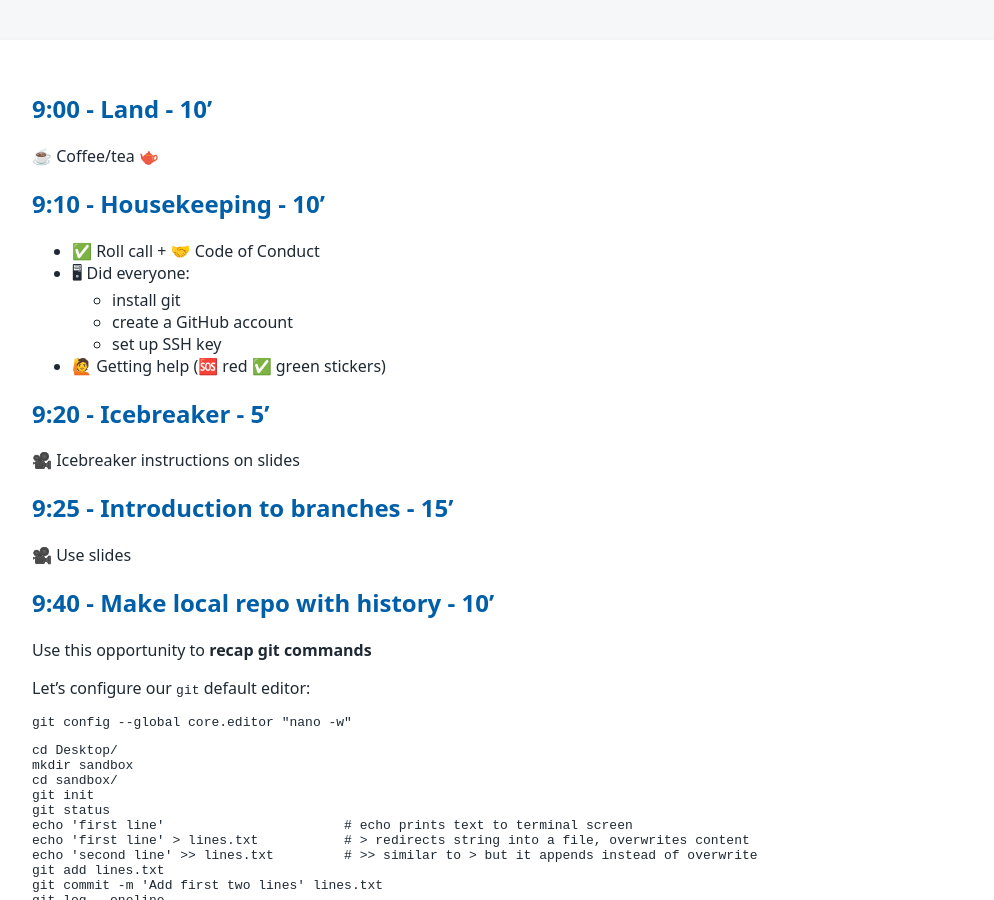
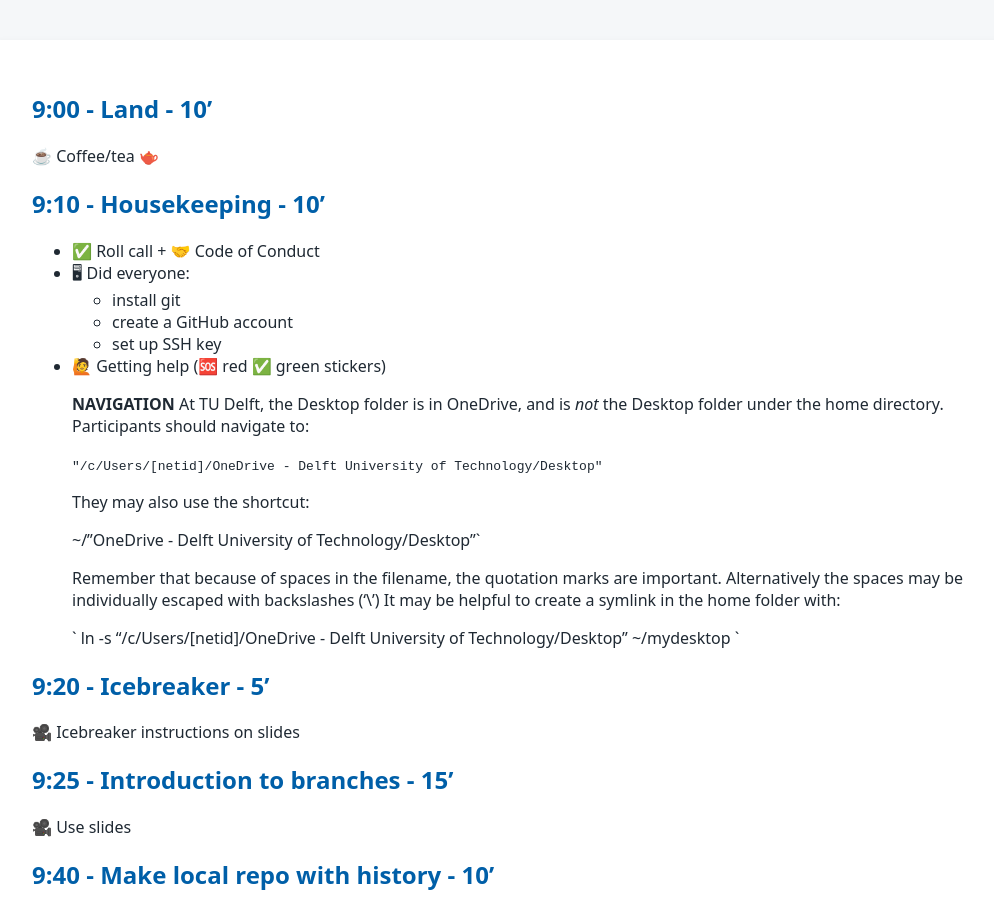
Before and after one commit to tu-delft-library/intermediate_version_control_with_git, a Jekyll site: the page built from material_for_trainers/lesson_plan.md, in a window 1280 px wide and 900 px high. Shown: the whole window, without its empty margins (108-1102 px from the left). Built offline with Jekyll 4.4.1, drawn with Linux system fonts in a browser that asks for light colours; our own code applies the rules of GitHub Pages for plain Markdown files.

Commit message:
Update lesson plan with navigation / symlink instructions
Added navigation instructions for accessing the Desktop folder in OneDrive.

```diff
--- a/material_for_trainers/lesson_plan.md
+++ b/material_for_trainers/lesson_plan.md
@@ -9,6 +9,20 @@
     - create a GitHub account
     - set up SSH key
 - 🙋 Getting help (🆘 red  ✅ green stickers)
+
+> **NAVIGATION** At TU Delft, the Desktop folder is in OneDrive, and is *not* the Desktop folder under the home directory.
+> Participants should navigate to:
+>
+>   `"/c/Users/[netid]/OneDrive - Delft University of Technology/Desktop"`
+>
+> They may also use the shortcut:
+>
+>  ~/"OneDrive - Delft University of Technology/Desktop"`
+>
+> Remember that because of spaces in the filename, the quotation marks are important. Alternatively the spaces may be individually escaped with backslashes ('\\')
+> It may be helpful to create a symlink in the home folder with:
+>
+> ` ln -s "/c/Users/[netid]/OneDrive - Delft University of Technology/Desktop" ~/mydesktop `
 
 ## 9:20 - Icebreaker - 5'
 🎥 Icebreaker instructions on slides
```
